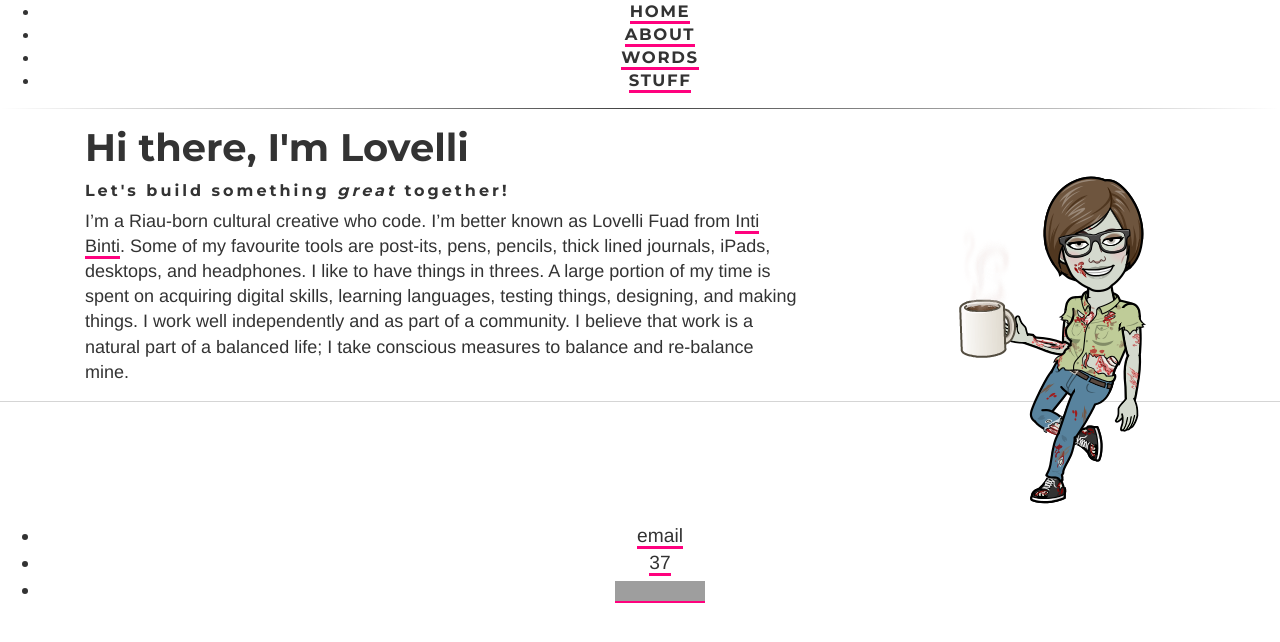
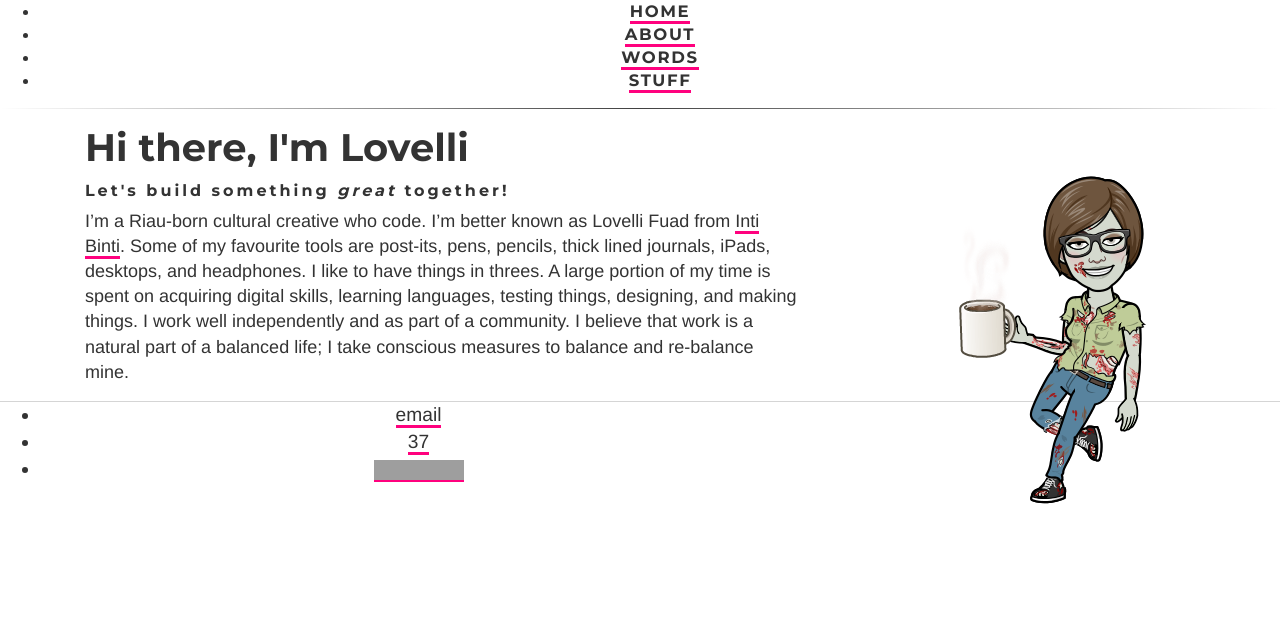
Before and after one commit to ariesti/ariesti.github.io, a Jekyll site: the page built from index.html, in a window 1280 px wide. Shown: the top 642 px of the page. Built offline with Jekyll 4.4.1, drawn with Linux system fonts in a browser that asks for light colours; grey boxes are pictures that could not be loaded.

Commit message:
Update default.html

```diff
--- a/_layouts/default.html
+++ b/_layouts/default.html
@@ -37,7 +37,7 @@
 
 			</div><!-- /.container -->
 			<footer>
-	    			<nav class="clear">
+	    			<nav>
 				<ul>
 	        		<li><a href="mailto:lovelliariesti@gmail.com">email</a></li>
 				<li><a href="https://fingertip.top/">37</a></li>
```
